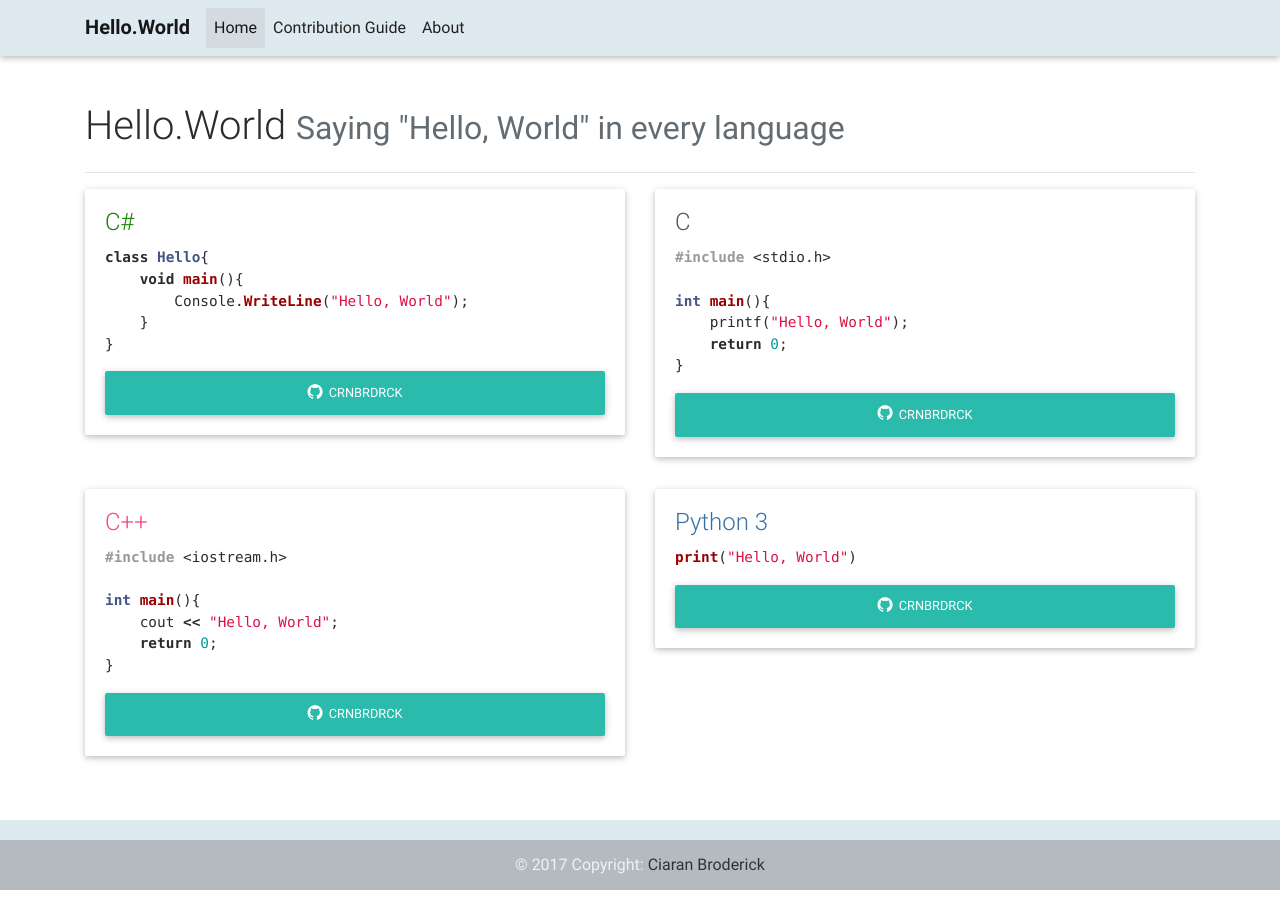
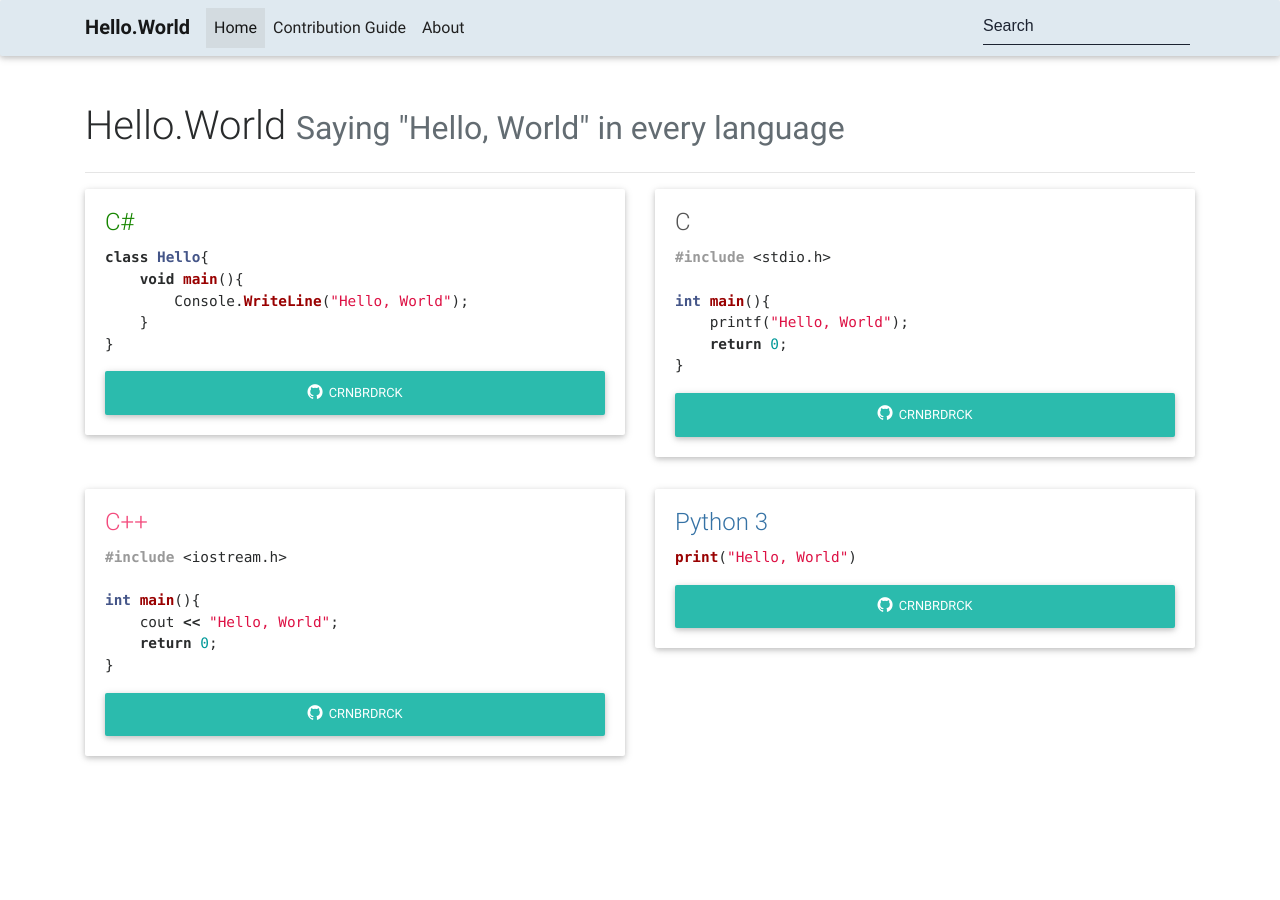
Before and after one commit to freyamade/hello.world, a Jekyll site: the page built from index.md, in a window 1280 px wide. Built offline with Jekyll 4.4.1, drawn with Linux system fonts in a browser that asks for light colours; nearby versions of some CDN libraries; some of the changed lines change nothing that is shown.

Commit message:
Update index.html

```diff
--- a/_layouts/index.html
+++ b/_layouts/index.html
@@ -69,9 +69,9 @@
                             <a class="nav-link" href="/about/">About</a>
                         </li>
                     </ul>
-                    <!-- <form class="form-inline waves-effect waves-light">
-                        <input class="form-control" type="text" placeholder="Search">
-                    </form> -->
+                    <form class="form-inline waves-effect waves-light">
+                        <input id="search" class="form-control" type="text" placeholder="Search">
+                    </form>
                 </div>
             </div>
         </nav>
@@ -102,19 +102,6 @@
         </div>
         <!--/.Main layout-->
     </main>
-
-    <!--Footer-->
-    <footer class="page-footer center-on-small-only">
-        <!--Copyright-->
-        <div class="footer-copyright">
-            <div class="containter-fluid">
-                © {{ site.time | date:"%Y" }} Copyright: <a href="https://www.exceptionalvoid.com/ciaran"> Ciaran Broderick </a>
-            </div>
-        </div>
-        <!--/.Copyright-->
-    </footer>
-    <!--/.Footer-->
-
     <!-- SCRIPTS -->
 
     <!-- JQuery -->
@@ -139,7 +126,24 @@
         $('.highlight').matchHeight();
         $(window).resize(function(){
             $('.highlight').matchHeight();
-        })
+        });
+
+        // Searching
+        var lastSearch = "";
+        var searchBox = $('#search');
+        searchBox.keyup(function(e){
+            var search = searchBox.val();
+            if(search !== lastSearch){
+                // Hide all the cards and make all cards beginning with the search term visible
+                $('[class^=card-lang]').each(function(i, elmnt){
+                    $(elmnt).css("display", "none");
+                });
+                $('[class^=card-lang' + search + ']').each(function(i, elmnt){
+                    $(elmnt).css("display", "block");
+                });
+            }
+            lastSearch = search;
+        });
     })
     </script>
 
```
